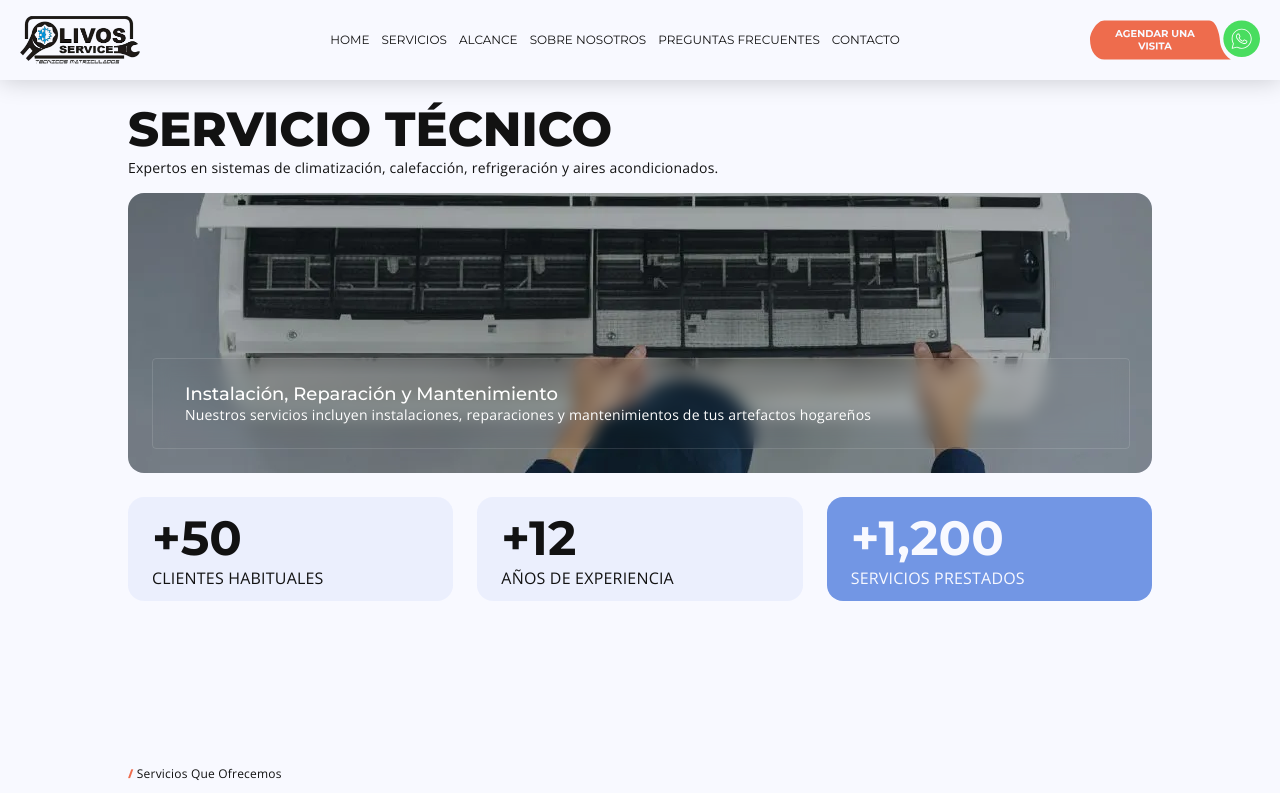
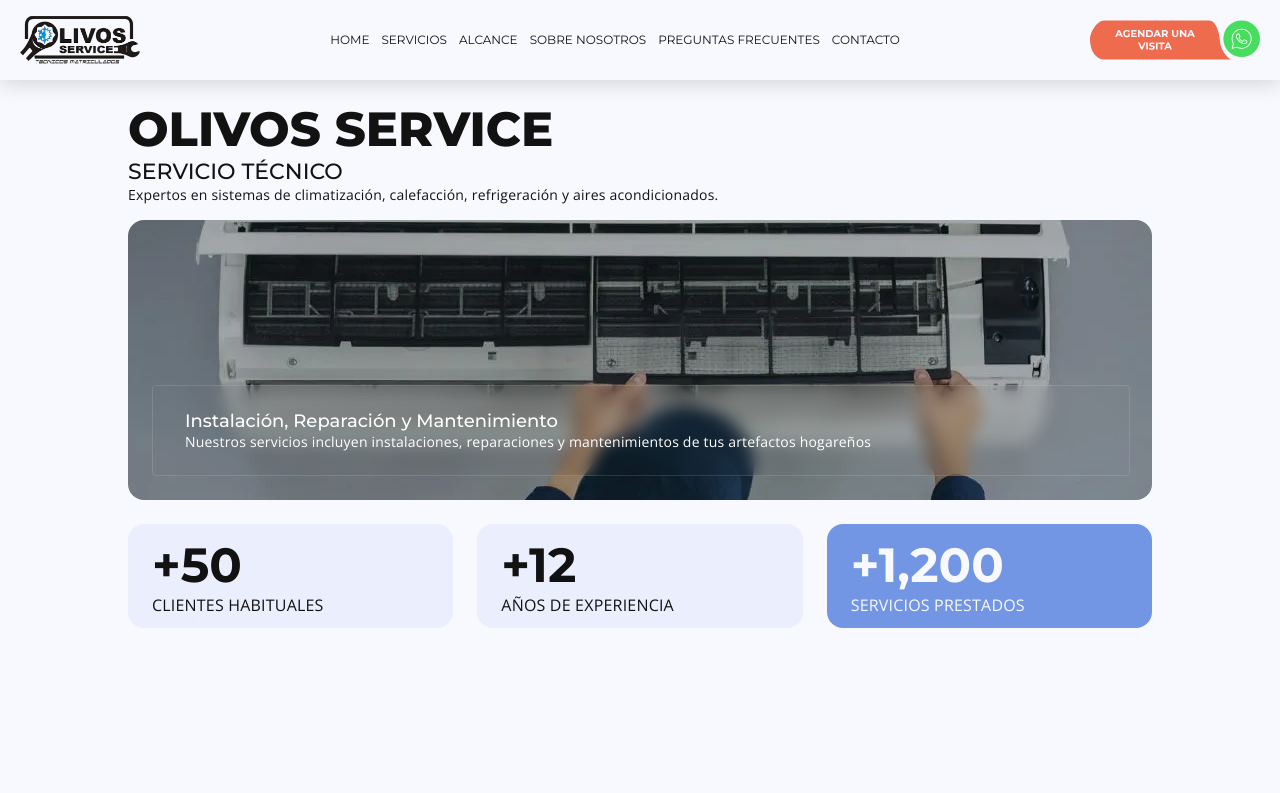
Before and after one commit to nicolas-ponce/OlivosService, a React (Vite) app: page / in a window 1280 px wide. Shown: the top 793 px of the page. Built offline with nearby package versions, Linux system fonts and the light colour scheme.

Commit message:
0.6.5.2 - Añadido nuevo titulo: "Olivos Service"

```diff
--- a/src/sections/hero-section/Hero_Section.tsx
+++ b/src/sections/hero-section/Hero_Section.tsx
@@ -13,7 +13,12 @@ export const Hero_Section = () => {
                         initial={{ opacity: 0, x: 500 }}
                         animate={{ opacity: 1, x: 0 }}
                         transition={{ duration: 0.4 }}
-                    >SERVICIO TÉCNICO</motion.h1>
+                    >OLIVOS SERVICE</motion.h1>
+                    <motion.h4
+                        initial={{ opacity: 0, x: 500 }}
+                        animate={{ opacity: 1, x: 0 }}
+                        transition={{ duration: 0.3, delay: 0.1 }}
+                    >SERVICIO TÉCNICO</motion.h4>
                     <motion.p
                         initial={{ opacity: 0, x: 500 }}
                         animate={{ opacity: 1, x: 0 }}
```
